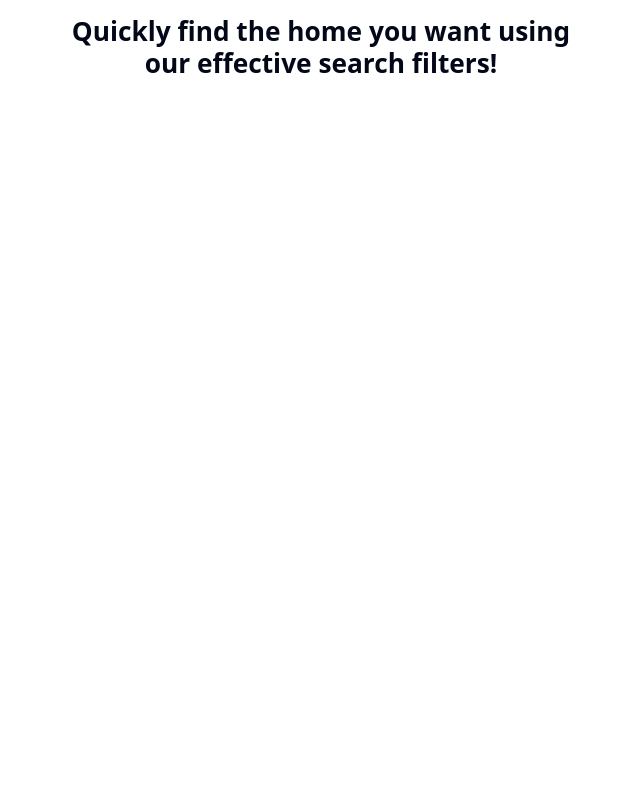
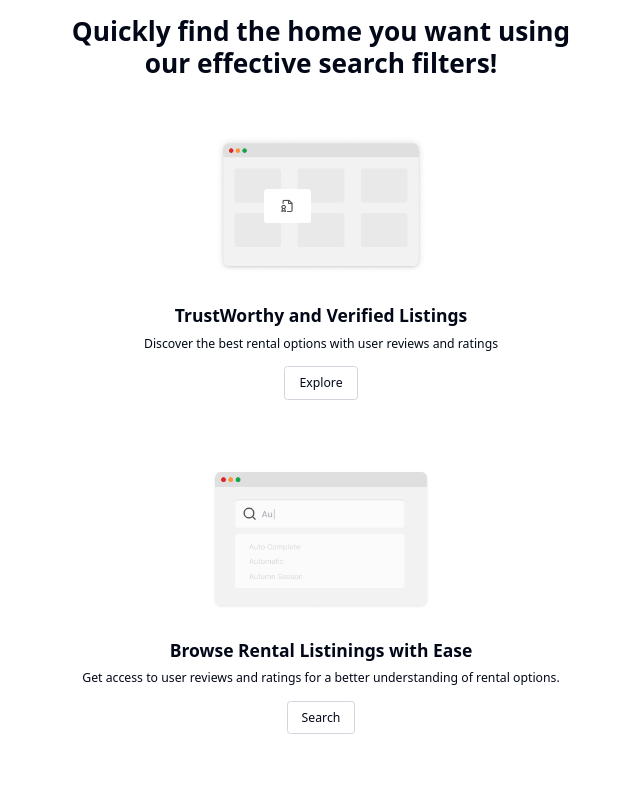
Before and after one commit to Nasir-buddy/real-state-next-application, a Next.js app in the folder client/: page /landing in a window 1280 px wide. Shown: the part 920-1720 px from the top of the page, without its empty margins (113-753 px from the left). Before the commit the page ends 1237 px from the top, so only its background shows below. Built offline with nearby package versions, Linux system fonts and the light colour scheme; no server answers.

Commit message:
implement the Feature section

```diff
--- a/client/src/app/(nondashboard)/landing/FeatureSection.tsx
+++ b/client/src/app/(nondashboard)/landing/FeatureSection.tsx
@@ -1,6 +1,8 @@
 'use client'
 import React from 'react'
 import { motion } from 'framer-motion'
+import Image from 'next/image';
+import Link from 'next/link';
 const FeatureSection = () => {
     const containerVariants = {
         hidden: { opacity: 0, y: 50 },
@@ -30,15 +32,31 @@ const FeatureSection = () => {
         >
             <div className='max-w-4xl xl:max-7xl mx:auto'>
                 <motion.h2
-                variants={itemVariants}
-                className='text-3xl font-bold text-center mb-12 w-full sm:w-2/3 mx-auto'
+                    variants={itemVariants}
+                    className='text-3xl font-bold text-center mb-12 w-full sm:w-2/3 mx-auto'
                 >
                     Quickly find the home you want using our effective search filters!
                 </motion.h2>
                 <div className='grid grid-col-1 md:grid-col-3 gap-8 lg:gap-12 xl:gap-16'>
-                    {[0,1,2].map((index) => (
+                    {[0, 1, 2].map((index) => (
                         <motion.div key={index} variants={itemVariants}>
-
+                            <FeatureCard
+                                imageSrc={`/landing-search${3 - index}.png`}
+                                title={
+                                    [
+                                        "TrustWorthy and Verified Listings",
+                                        "Browse Rental Listinings with Ease",
+                                        "Simplify Your Rental Search with Advance"
+                                    ][index]
+                                }
+                                description={[
+                                    "Discover the best rental options with user reviews and ratings",
+                                    "Get access to user reviews and ratings for a better understanding of rental options.",
+                                    "Find trustworthy and verified rental listinings to ensure a hassle-free experience. "
+                                ][index]}
+                                linkText={["Explore", "Search", "Discover"][index]}
+                                linkHref={['/explore', '/search', '/discover'][index]}
+                            />
                         </motion.div>
                     ))}
                 </div>
@@ -47,4 +65,43 @@ const FeatureSection = () => {
     );
 };
 
+
+const FeatureCard = ({
+    imageSrc,
+    title,
+    description,
+    linkText,
+    linkHref,
+}: {
+    imageSrc: string;
+    title: string;
+    description: string;
+    linkText: string;
+    linkHref: string;
+}) => (
+    <div className='text-center'>
+        <div className='p-4 rounded-lg mb-4 items-center justify-center h-48'>
+            <Image
+                src={imageSrc}
+                width={400}
+                height={400}
+                className='w-full h-full object-contain'
+                alt={title}
+            />
+        </div>
+        <h3 className='text-xl font-semibold mb-2'>
+            {title}
+        </h3>
+        <p className='mb-4'>{description}</p>
+        <Link
+            href={linkHref}
+            className='inline-block border border-gray-300 rounded px-4 py-2 hover:bg-gray-100'
+            scroll={false}
+
+        >
+            {linkText}
+        </Link>
+    </div>
+)
+
 export default FeatureSection
```
